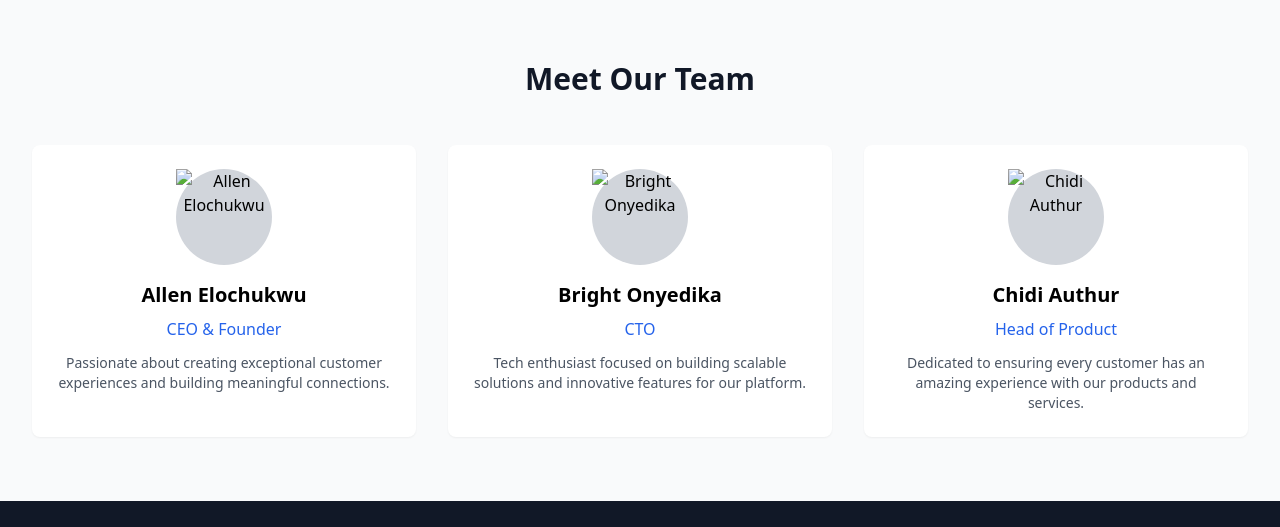
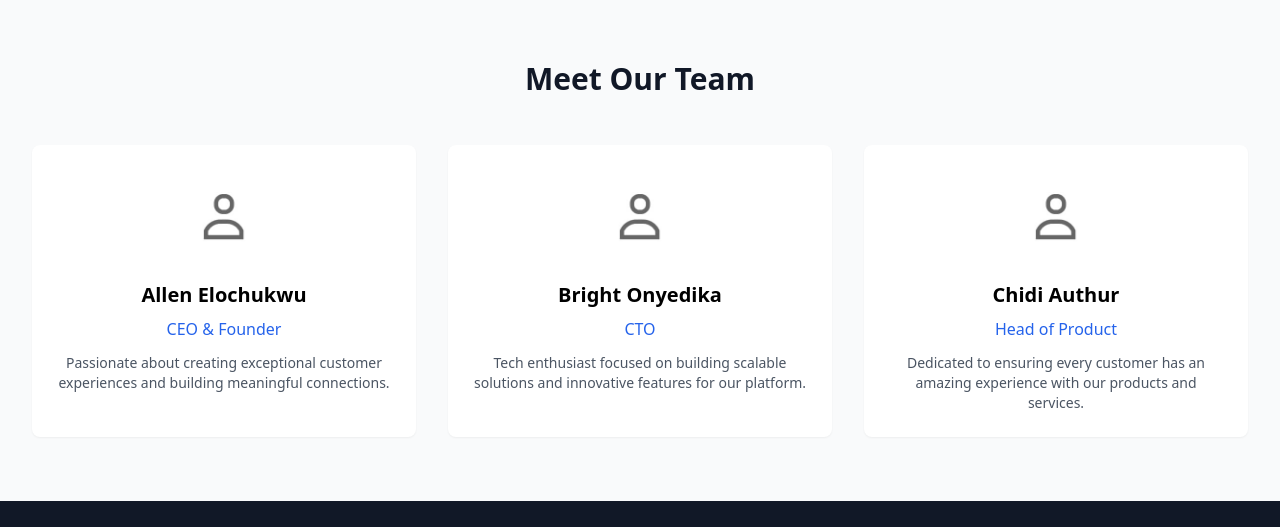
Before and after one commit to Elochiblog/Ecommerce-website, a plain HTML site: page about.html in a window 1280 px wide. Shown: the part 955-1482 px from the top of the page. Drawn offline with nearby package versions, Linux system fonts and the light colour scheme; the site is published under a folder, as on GitHub Pages, so addresses that start at the root find nothing.

Commit message:
first commit

```diff
--- a/about.html
+++ b/about.html
@@ -104,19 +104,19 @@
             <h2 class="text-3xl font-bold text-gray-900 mb-12">Meet Our Team</h2>
             <div class="grid grid-cols-1 md:grid-cols-3 gap-8">
                 <div class="bg-white p-6 rounded-lg shadow-sm">
-                    <div class="w-24 h-24 bg-gray-300 rounded-full mx-auto mb-4"><img src="/Asset/placeholder-user.jpg" alt="Allen Elochukwu"></div>
+                    <div class="w-24 h-24 bg-gray-300 rounded-full mx-auto mb-4"><img src="Asset/placeholder-user.jpg" alt="Allen Elochukwu"></div>
                     <h3 class="text-xl font-semibold mb-2">Allen Elochukwu</h3>
                     <p class="text-blue-600 mb-3">CEO & Founder</p>
                     <p class="text-gray-600 text-sm">Passionate about creating exceptional customer experiences and building meaningful connections.</p>
                 </div>
                 <div class="bg-white p-6 rounded-lg shadow-sm">
-                    <div class="w-24 h-24 bg-gray-300 rounded-full mx-auto mb-4"><img src="/Asset/placeholder-user.jpg" alt="Bright Onyedika"></div>
+                    <div class="w-24 h-24 bg-gray-300 rounded-full mx-auto mb-4"><img src="Asset/placeholder-user.jpg" alt="Bright Onyedika"></div>
                     <h3 class="text-xl font-semibold mb-2">Bright Onyedika</h3>
                     <p class="text-blue-600 mb-3">CTO</p>
                     <p class="text-gray-600 text-sm">Tech enthusiast focused on building scalable solutions and innovative features for our platform.</p>
                 </div>
                 <div class="bg-white p-6 rounded-lg shadow-sm">
-                    <div class="w-24 h-24 bg-gray-300 rounded-full mx-auto mb-4"><img src="/Asset/placeholder-user.jpg" alt="Chidi Authur"></div>
+                    <div class="w-24 h-24 bg-gray-300 rounded-full mx-auto mb-4"><img src="Asset/placeholder-user.jpg" alt="Chidi Authur"></div>
                     <h3 class="text-xl font-semibold mb-2">Chidi Authur</h3>
                     <p class="text-blue-600 mb-3">Head of Product</p>
                     <p class="text-gray-600 text-sm">Dedicated to ensuring every customer has an amazing experience with our products and services.</p>
@@ -154,7 +154,7 @@
                     <h4 class="text-lg font-semibold mb-4">Follow Us</h4>
                     <div class="flex space-x-4">
                         <a href="https://x.com/ElochiBlog" class="text-gray-400 hover:text-white text-xl"><i class="fab fa-twitter"></i></a>
-                        <a href="https://www.instagram.com" class="text-gray-400 hover:text-white text-xl"><i class="fab fa-instagram"></i></a>
+                        <a href="https://www.instagram.com/elochiblog" class="text-gray-400 hover:text-white text-xl"><i class="fab fa-instagram"></i></a>
                         <a href="https://www.linkedin.com/in/allen-elochukwu" class="text-gray-400 hover:text-white text-xl"><i class="fab fa-linkedin"></i></a>
                     </div>
                 </div>
```
Also changed, not shown: cart.html (+1 -1 lines), checkout.html (+1 -1 lines), contact.html (+1 -1 lines), index.html (+1 -1 lines), product.html (+1 -1 lines), shop.html (+1 -1 lines).
